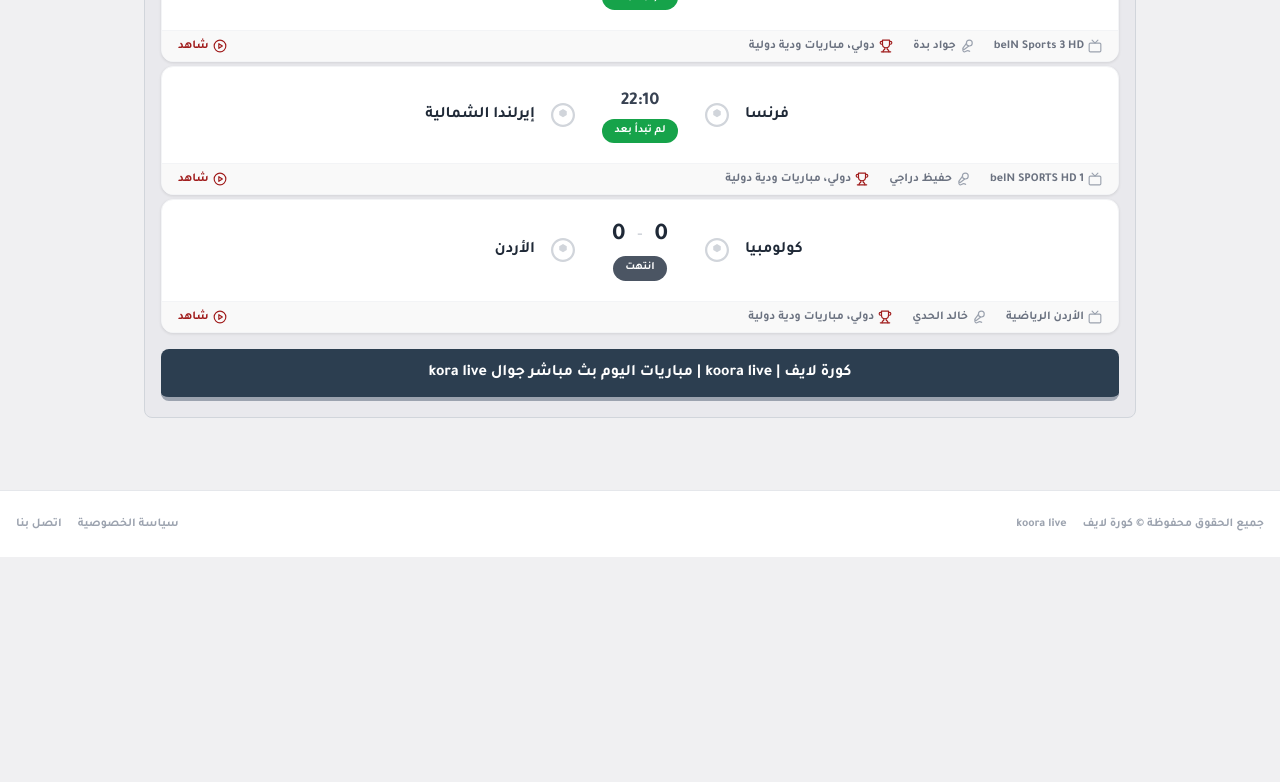
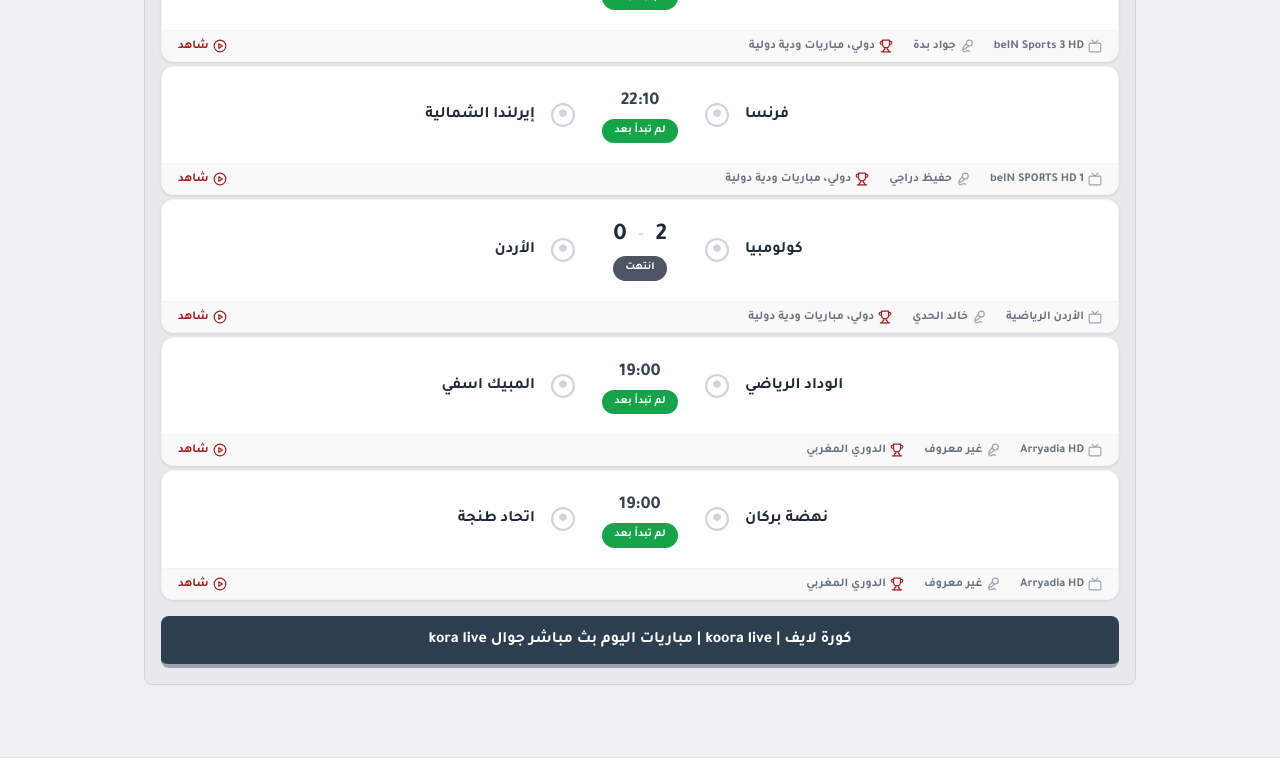
Before and after one commit to sakifooo/kora, a Next.js app: page / in a window 1280 px wide. Shown: the part 529-1311 px from the top of the page. Before the commit the page ends 1086 px from the top, so only its background shows below. Built offline with nearby package versions, Linux system fonts and the light colour scheme.

Commit message:
Update scores and add new matches in page.tsx

```diff
--- a/src/app/page.tsx
+++ b/src/app/page.tsx
@@ -13,7 +13,9 @@ export default function Home() {
     { teamA: "نهضة بركان", teamB: "اتحاد طنجة", scoreA: 0, scoreB: 0, time: "21:00", status: "upcoming", channel: "الرياضية المغربية", commentator: "غير معروف", league: "المغرب، الدوري المغربي", href: "/live/berkane-vs-tanger" },
     { teamA: "هولندا", teamB: "أوزبكستان", scoreA: 0, scoreB: 0, time: "21:45", status: "upcoming", channel: "beIN Sports 3 HD", commentator: "جواد بدة", league: "دولي، مباريات ودية دولية", href: "/live/netherlands-vs-uzbekistan" },
     { teamA: "فرنسا", teamB: "إيرلندا الشمالية", scoreA: 0, scoreB: 0, time: "22:10", status: "upcoming", channel: "beIN SPORTS HD 1", commentator: "حفيظ دراجي", league: "دولي، مباريات ودية دولية", href: "/live/france-vs-ireland" },
-    { teamA: "كولومبيا", teamB: "الأردن", scoreA: 0, scoreB: 0, time: "0 - 0", status: "finished", channel: "الأردن الرياضية", commentator: "خالد الحدي", league: "دولي، مباريات ودية دولية", href: "/live/colombia-vs-jordan" },
+    { teamA: "كولومبيا", teamB: "الأردن", scoreA: 2, scoreB: 0, time: "0 - 0", status: "finished", channel: "الأردن الرياضية", commentator: "خالد الحدي", league: "دولي، مباريات ودية دولية", href: "/live/colombia-vs-jordan" },
+    { teamA: "الوداد الرياضي", teamB: " المبيك اسفي", scoreA: 0, scoreB: 0, time: "19:00 ", status: "upcoming", channel: "Arryadia HD ", commentator: "غير معروف", league: "الدوري المغربي", href: "/live/widad-asfi" },
+    { teamA: " نهضة بركان", teamB: " اتحاد طنجة", scoreA: 0, scoreB: 0, time: "19:00 ", status: "upcoming", channel: "Arryadia HD ", commentator: "غير معروف", league: "الدوري المغربي", href: "/live/barkan-tanger" },
   ];
 
   const seoKeywords = [
```
